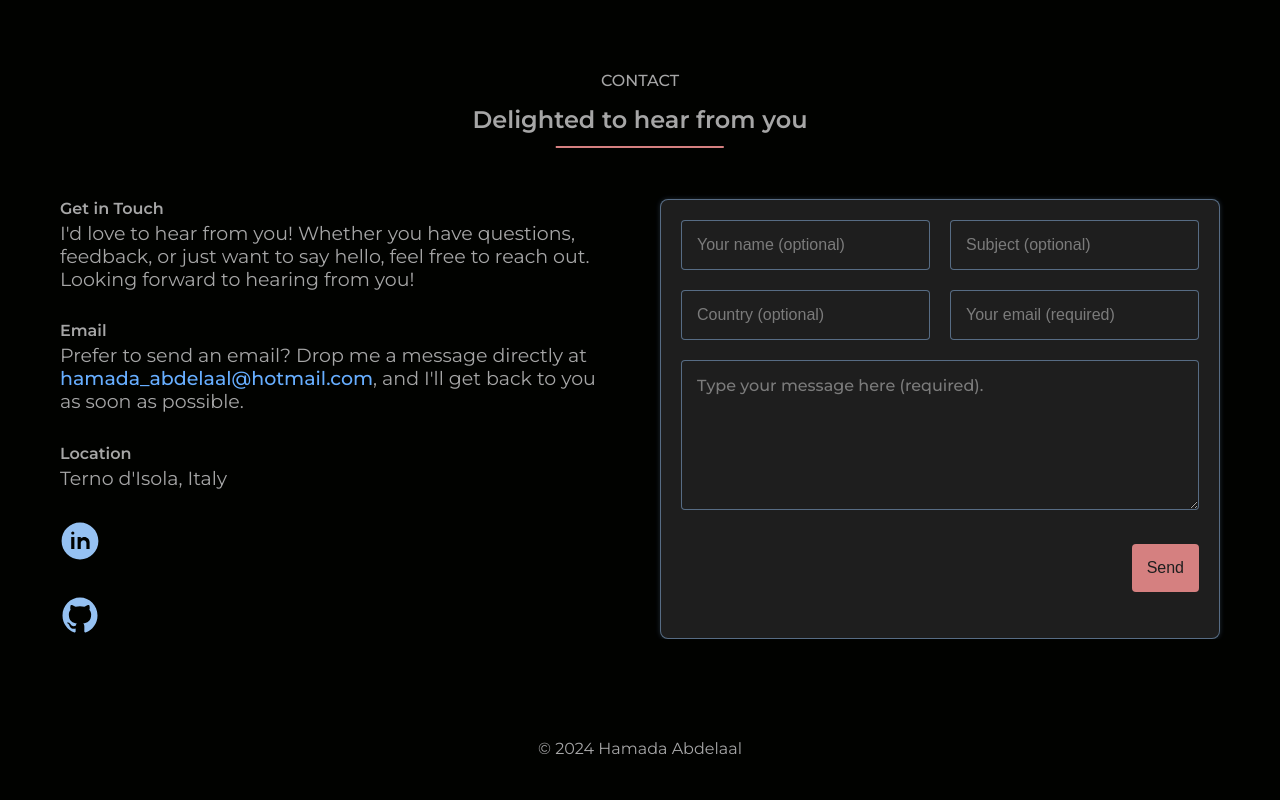
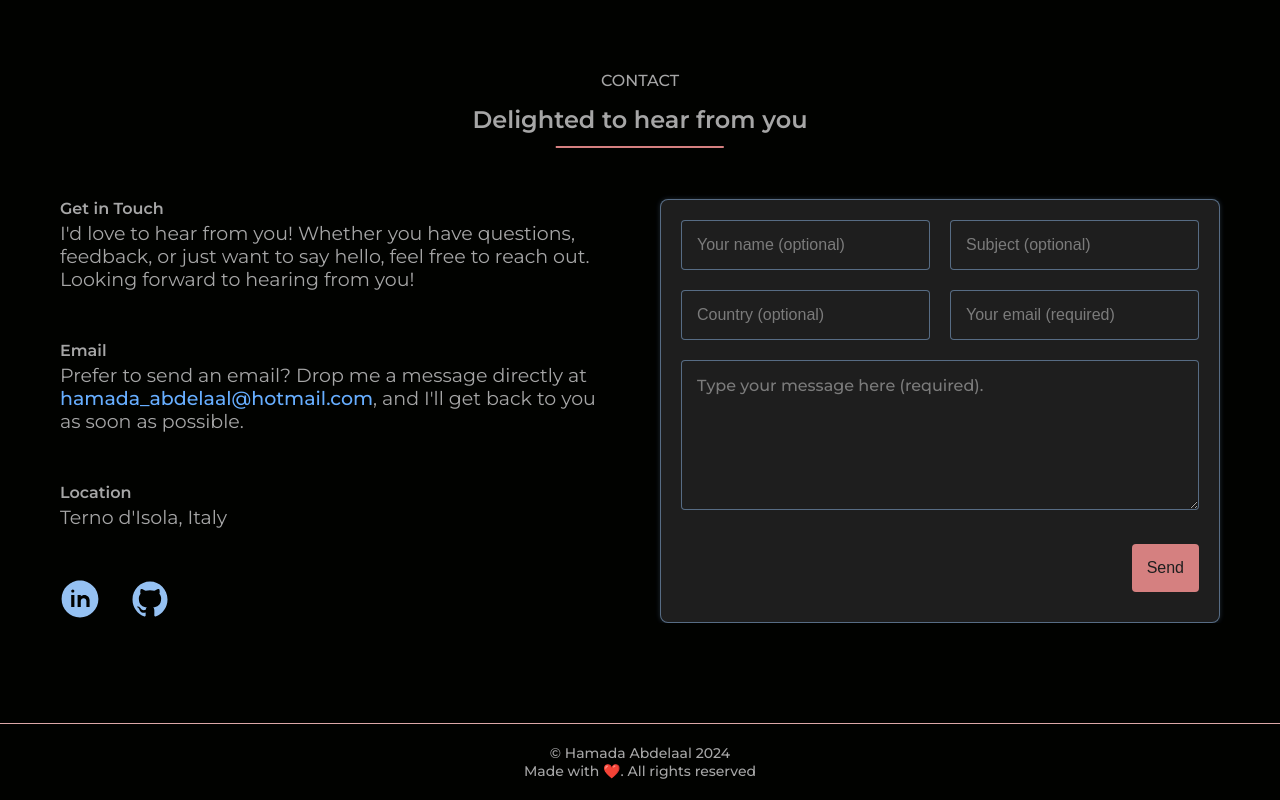
Before and after one commit to Hamada-AB/portfolio, a React (Vite) app: page / in a window 1280 px wide. Shown: the part 2722-3522 px from the top of the page. Before the commit the page ends 3500 px from the top, so only its background shows below. Built offline with nearby package versions, Linux system fonts and the light colour scheme.

Commit message:
feat(Footer): add the footer's content

```diff
--- a/src/components/Footer.jsx
+++ b/src/components/Footer.jsx
@@ -1,7 +1,9 @@
 export default function Footer() {
+  const currentYear = new Date().getFullYear();
   return (
     <footer>
-      <p>&copy; 2024 Hamada Abdelaal</p>
+      <p>&copy; Hamada Abdelaal {currentYear}</p>
+      <p>Made with ❤️. All rights reserved</p>
     </footer>
   );
 }
--- a/src/index.css
+++ b/src/index.css
@@ -1,6 +1,7 @@
 @import url("./style/about.css");
 @import url("./style/projects.css");
 @import url("./style/contact.css");
+@import url("./style/footer.css");
 
 /*****  poppins font family *****/
 @import url("https://fonts.googleapis.com/css2?family=Poppins:ital,wght@0,100;0,200;0,300;0,400;0,500;0,600;0,700;0,800;0,900;1,100;1,200;1,300;1,400;1,500;1,600;1,700;1,800;1,900&display=swap");
@@ -296,12 +297,6 @@ header {
   border-color: var(--primary-c);
 }
 
-footer {
-  padding: 20px;
-  text-align: center;
-  background-color: #010200;
-}
-
 /***** Responsive Styles ******/
 @media (max-width: 855px) {
   header,
--- a/src/style/contact.css
+++ b/src/style/contact.css
@@ -1,20 +1,3 @@
-:root {
-  --montseraat: "Montserrat", sans-serif;
-  --poppins: "Poppins", sans-serif;
-  --padding-h: 60px;
-  --padding-v: 20px;
-  --bg-color1: #010200;
-  --bg-color2: #0e0e0e;
-  --bg-color3: #444;
-  --color-1: #a6a6a6;
-  --color-2: #bababa;
-  --primary-c: #d58080;
-  --secodary-c1: #67aeff;
-  --secondary-c2: #95c1f2;
-  --home-p-c: #d2e7ff;
-  --p-line-height: 1.5;
-}
-
 .contact,
 .contact-intro,
 .platforms {
@@ -24,7 +7,7 @@
 
 .contact {
   padding: 0px var(--padding-h);
-  margin-bottom: 80px;
+  margin-bottom: 100px;
   align-items: center;
   gap: 50px;
 
@@ -61,6 +44,7 @@
 }
 
 .platforms {
+  flex-direction: row;
   gap: 30px;
   list-style: none;
 }
--- /dev/null
+++ b/src/style/footer.css
@@ -0,0 +1,32 @@
+:root {
+  --montseraat: "Montserrat", sans-serif;
+  --poppins: "Poppins", sans-serif;
+  --padding-h: 60px;
+  --padding-v: 20px;
+  --bg-color1: #010200;
+  --bg-color2: #0e0e0e;
+  --bg-color3: #444;
+  --color-1: #a6a6a6;
+  --color-2: #bababa;
+  --primary-c: #d58080;
+  --secodary-c1: #67aeff;
+  --secondary-c2: #95c1f2;
+  --home-p-c: #d2e7ff;
+  --p-line-height: 1.5;
+}
+
+footer {
+  display: flex;
+  flex-direction: column;
+  align-items: center;
+
+  padding: 20px;
+  text-align: center;
+  background-color: #010200;
+  border-top: 1px solid #dca8a8;
+}
+
+footer p {
+  font-size: 14px;
+  font-weight: 450;
+}
```
